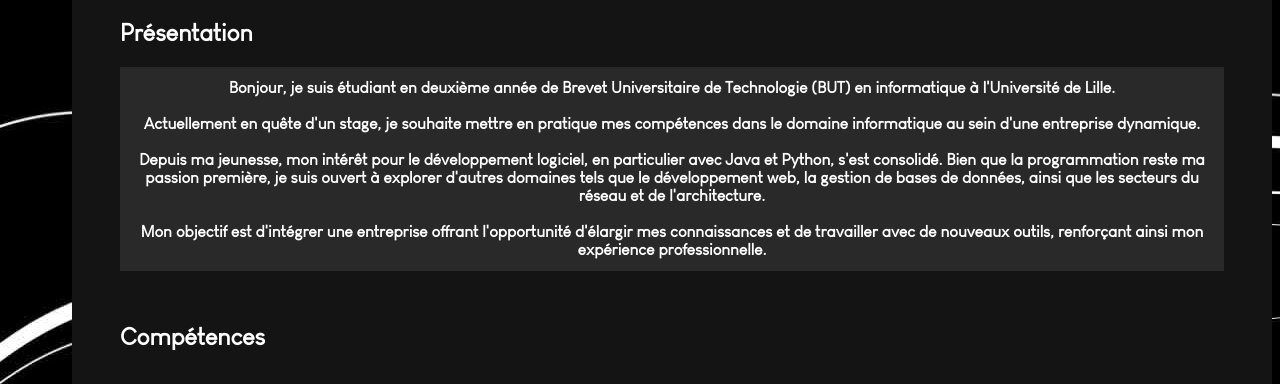
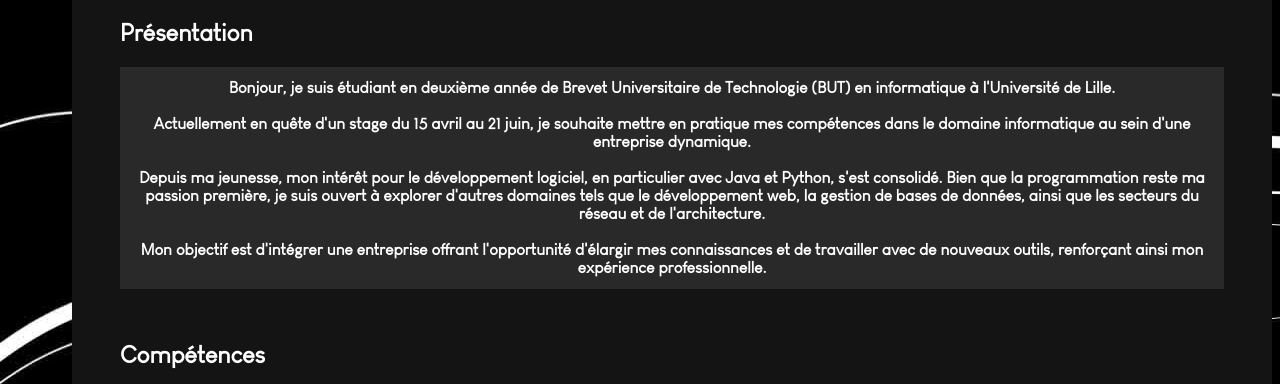
Before and after one commit to Paulcancel/portfolio, a plain HTML site: page public/index.html in a window 1280 px wide. Shown: the part 1133-1517 px from the top of the page. Drawn offline with Linux system fonts and the light colour scheme.

Commit message:
Update file index.html

```diff
--- a/public/index.html
+++ b/public/index.html
@@ -38,7 +38,7 @@
                     </header>
                     <article>
                         <h5>Bonjour, je suis étudiant en deuxième année de Brevet Universitaire de Technologie (BUT) en informatique à l'Université de Lille. <br><br>
-                            Actuellement en quête d'un stage, je souhaite mettre en pratique mes compétences dans le domaine informatique au sein d'une entreprise
+                            Actuellement en quête d'un stage du 15 avril au 21 juin, je souhaite mettre en pratique mes compétences dans le domaine informatique au sein d'une entreprise
                             dynamique. <br><br>Depuis ma jeunesse, mon intérêt pour le développement logiciel, en particulier avec Java et Python, s'est consolidé.
                             Bien que la programmation reste ma passion première, je suis ouvert à explorer d'autres domaines tels que le développement web,
                             la gestion de bases de données, ainsi que les secteurs du réseau et de l'architecture. <br><br>Mon objectif est d'intégrer une entreprise
```
